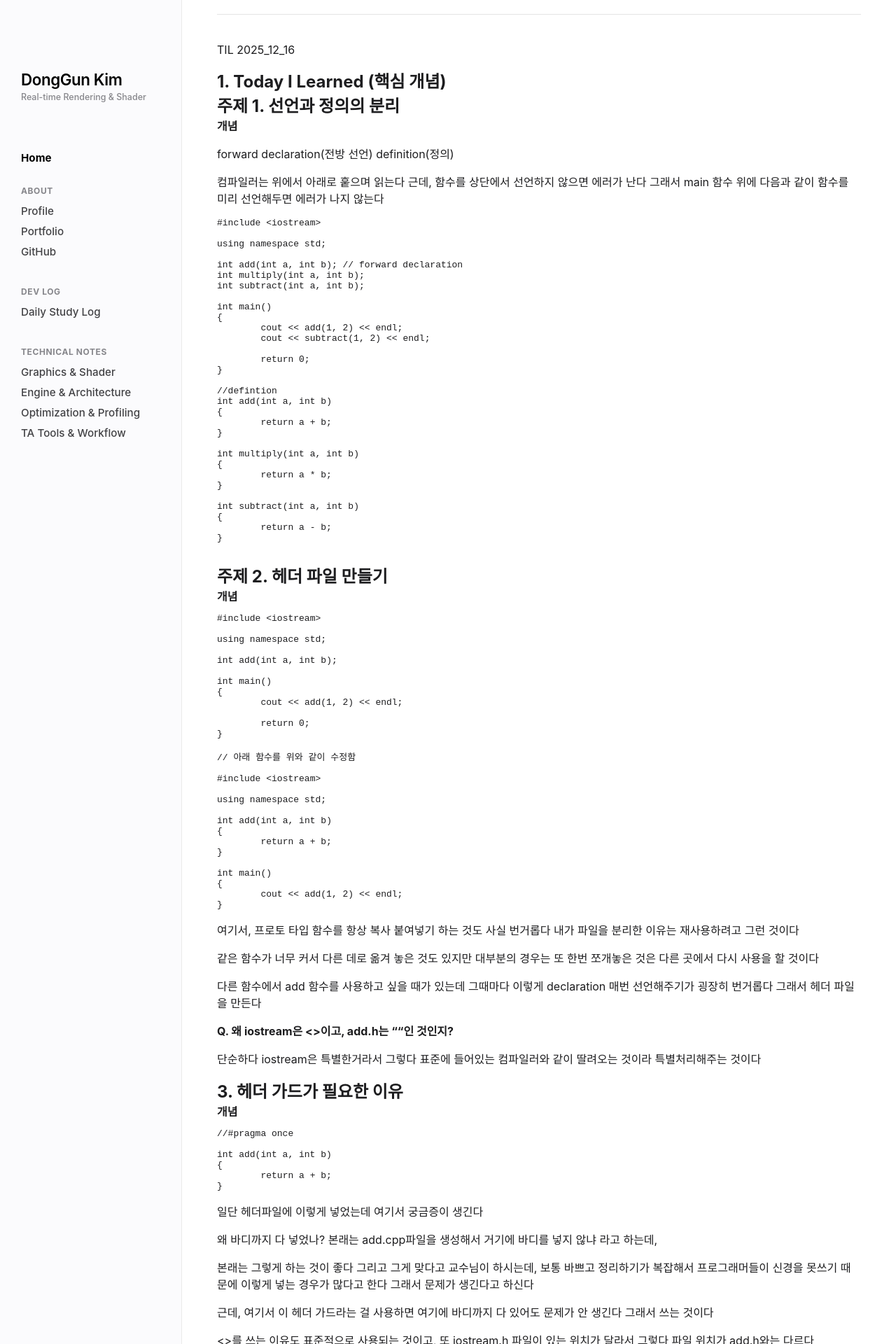
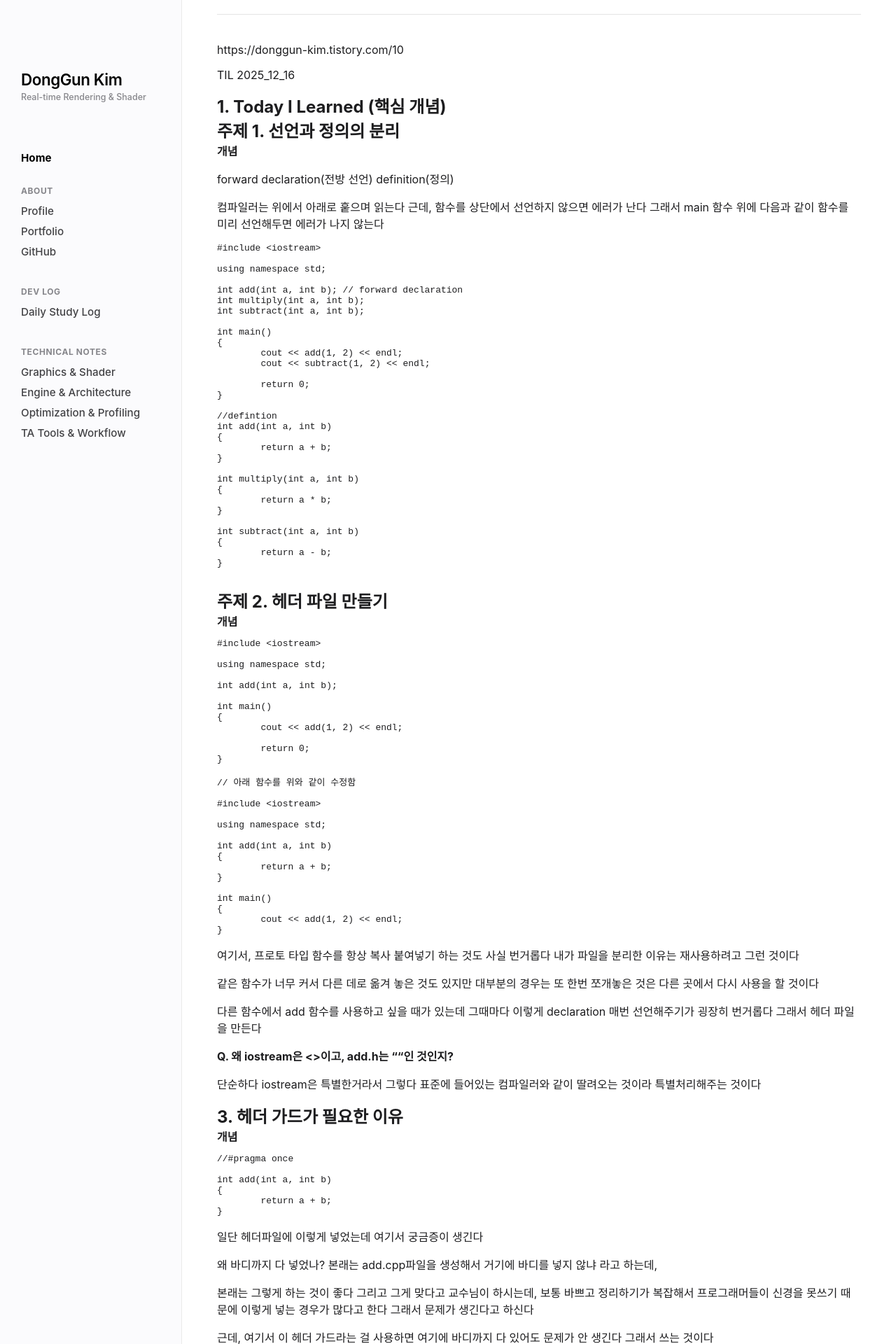
Before and after one commit to KimDongGun324/kimdonggun324.github.io, a Jekyll site: the page built from daily-study/posts/2025/12/16.md, in a window 1280 px wide. Shown: the top 1920 px of the page at 70% size. Built offline with Jekyll 4.4.1, drawn with Linux system fonts in a browser that asks for light colours; some web fonts are replaced; our own code applies the rules of GitHub Pages for plain Markdown files; part of the change alters nothing that is shown.

Commit message:
TIL 2025_12_16-12

```diff
--- a/daily-study/posts/2025/12/16.md
+++ b/daily-study/posts/2025/12/16.md
@@ -1,6 +1,6 @@
 
 
-
+https://donggun-kim.tistory.com/10
 
 
 TIL 2025_12_16
```
